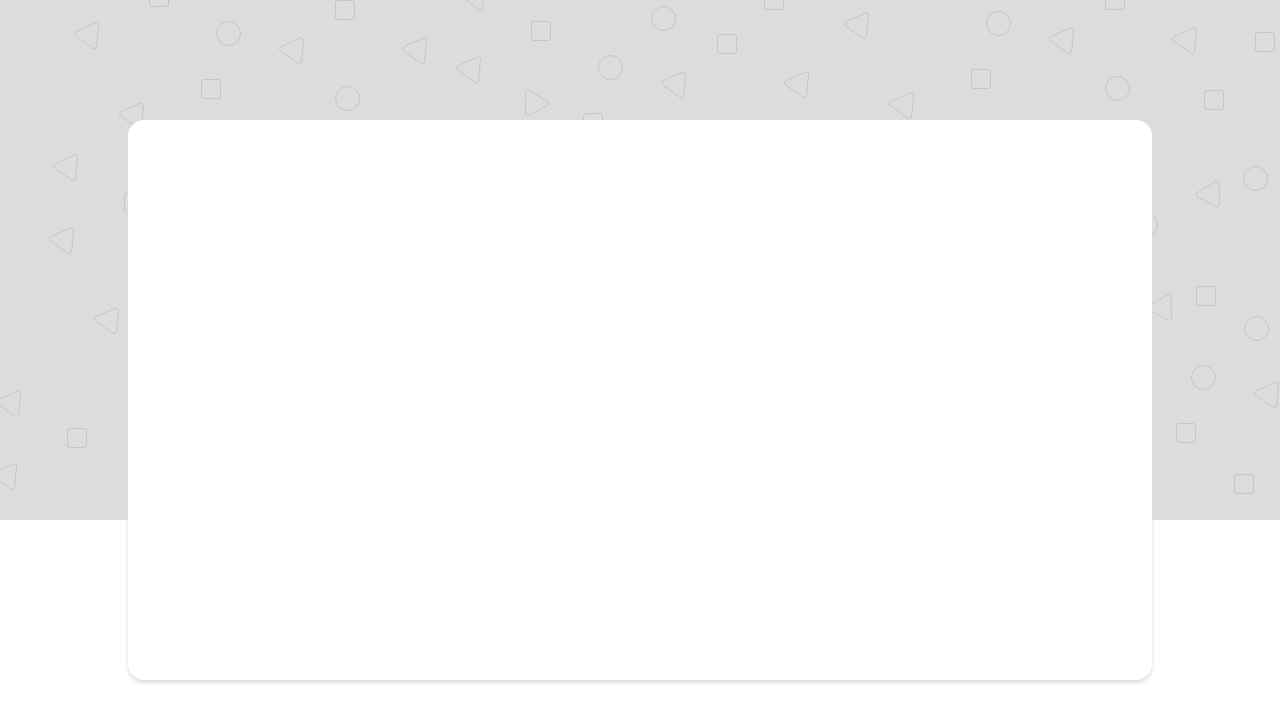
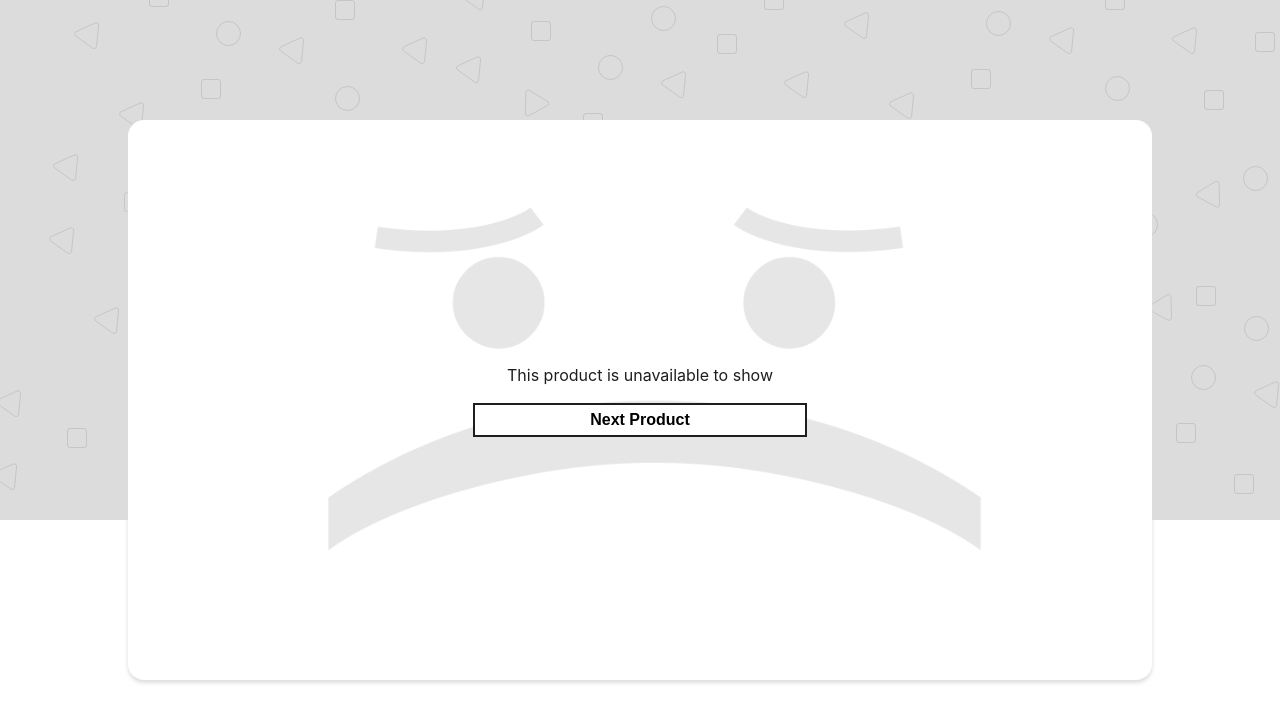
Before and after one commit to Ramasanjaya22/ecommerce-catalog, a Vue app: page / in a window 1280 px wide. Shown: the top 722 px of the page. Built offline with nearby package versions, Linux system fonts and the light colour scheme; no server answers.

Commit message:
Fix product unavailable display

```diff
--- a/src/assets/main.css
+++ b/src/assets/main.css
@@ -98,3 +98,55 @@
   font-size: 1rem;
   margin-bottom: 15px;
 }
+/* product not available */
+.product-unavailable-container {
+  width: 100%;
+  display: flex;
+  justify-content: center;
+  align-items: center;
+  flex-direction: column;
+}
+.product-unavailable-container .bg-unavailable {
+  position: absolute;
+  z-index: 1;
+  top: 15%;
+  left: 13%;
+}
+.product-unavailable-container .bg-unavailable img {
+  position: relative;
+  width: 100%;
+  height: 100%;
+}
+.product-unavailable-container .detail-product {
+  position: absolute;
+  z-index: 3;
+  display: flex;
+  flex-direction: column;
+  justify-content: center;
+  align-items: center;
+}
+.product-unavailable-container .detail-product p {
+  color: var(--black);
+  font-size: 16px;
+  font-weight: 400;
+}
+.product-unavailable-container .detail-product .buttons {
+  margin-top: 15px;
+}
+.product-unavailable-container .detail-product button {
+  font-size: 16px;
+  font-weight: 600;
+  line-height: normal;
+  border: 2px solid var(--black);
+  background: var(--white);
+  padding: 6px 115px;
+  cursor: pointer;
+  transition: all 0.3s;
+  -webkit-transition: all 0.3s;
+  -moz-transition: all 0.3s;
+  -ms-transition: all 0.3s;
+  -o-transition: all 0.3s;
+}
+.product-unavailable-container .detail-product button:hover {
+  background: var(--soft-gray);
+}
--- a/src/components/ProductCard.vue
+++ b/src/components/ProductCard.vue
@@ -13,7 +13,7 @@
     </div>
    <div class="product-card">
     <div
-    v-if="isProductAvailable"
+    v-if="!isProductAvailable"
     class="product-unavailable-container">
     <div v-if="!isProductAvailable" class="product-unavailable-container">
       <div class="bg-unavailable">
```
